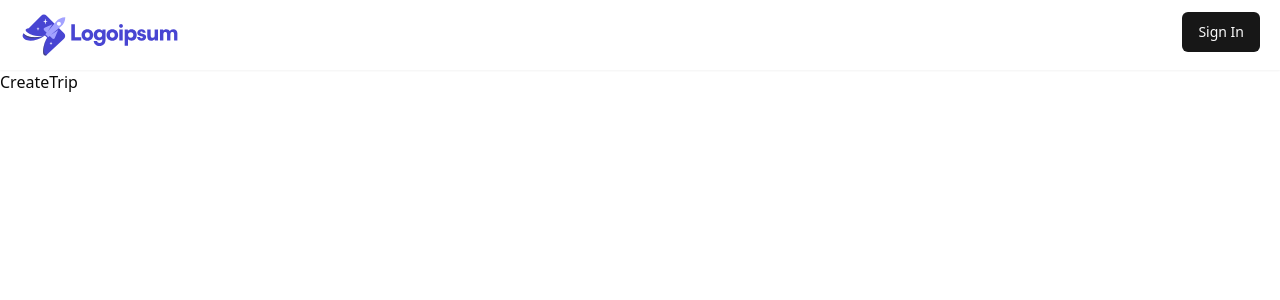
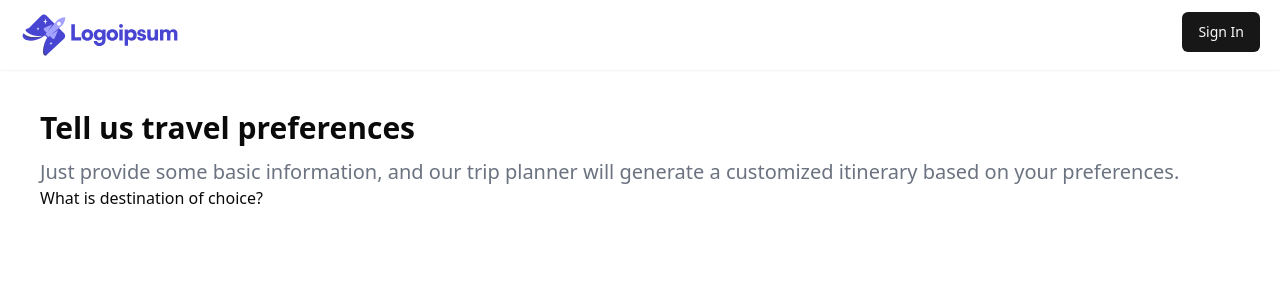
Before and after one commit to Alek30k/Ai-trip-planner, a React (Vite) app: page /create-trip in a window 1280 px wide. Shown: the top 300 px of the page. Built offline with nearby package versions, Linux system fonts and the light colour scheme.

Commit message:
last commit

```diff
--- a/src/create-trip/index.jsx
+++ b/src/create-trip/index.jsx
@@ -1,5 +1,18 @@
 const CreateTrip = () => {
-  return <div className="">CreateTrip</div>;
+  return (
+    <div className="sm:px-10 md:px-32 lg:px-56 xl:px-10 px-5 mt-10">
+      <h2 className="font-bold text-3xl">Tell us travel preferences</h2>
+      <p className="mt-3 text-gray-500 text-xl">
+        Just provide some basic information, and our trip planner will generate
+        a customized itinerary based on your preferences.
+      </p>
+      <div className="">
+        <div className="">
+          <h2 className=""> What is destination of choice?</h2>
+        </div>
+      </div>
+    </div>
+  );
 };
 
 export default CreateTrip;
```
